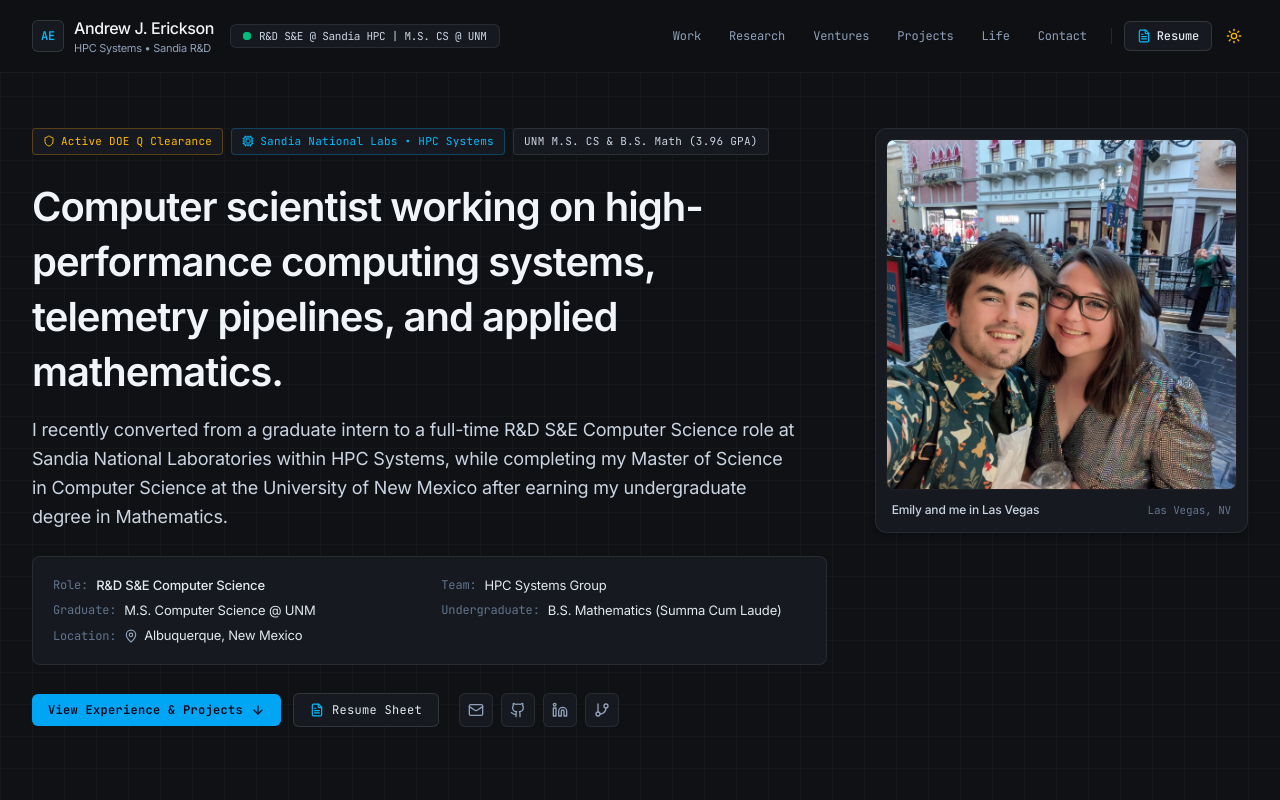
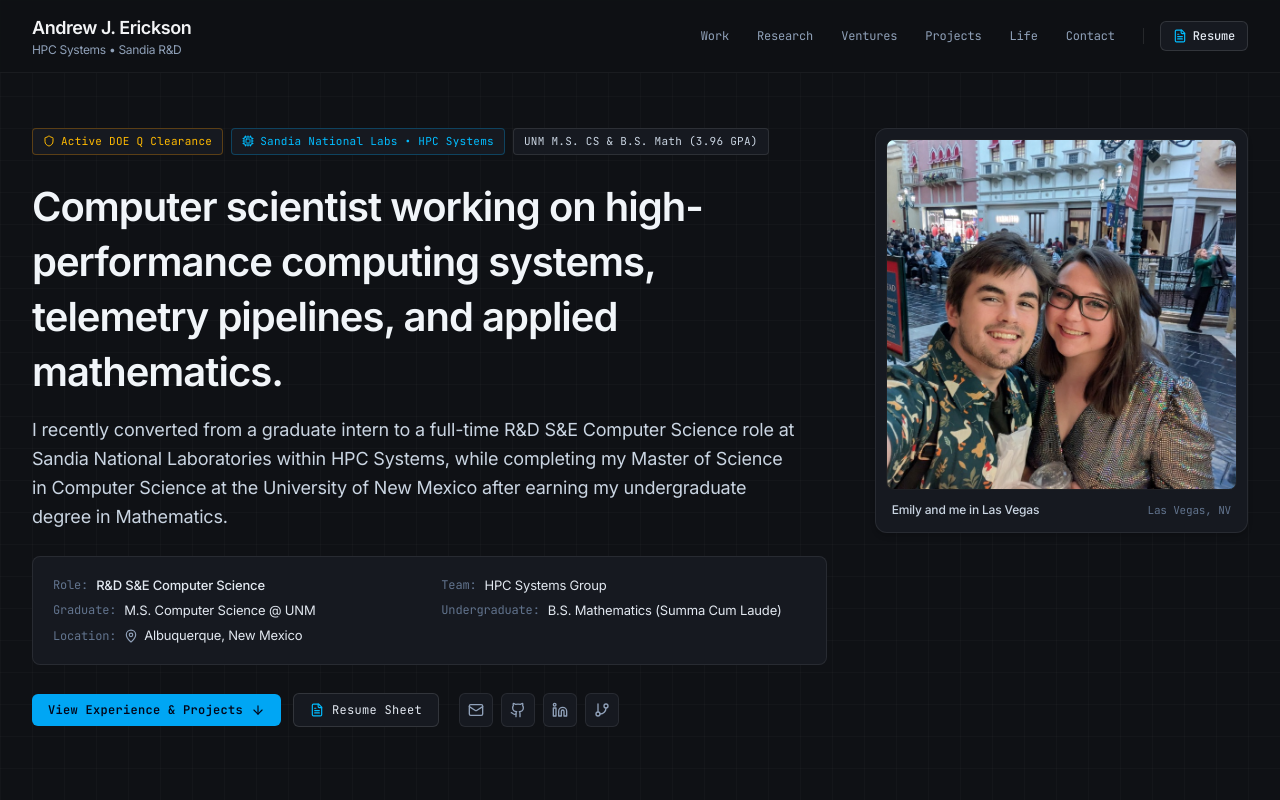
Before and after one commit to Ajerickson107/Andrew-Erickson-Website, a React (Vite) app: page / in a window 1280 px wide. Shown: the top 800 px of the page. Built offline with nearby package versions, Linux system fonts and the light colour scheme.

Commit message:
fix(header): clean up left header to show only name and tagline, remove light mode and toggle

```diff
--- a/src/App.tsx
+++ b/src/App.tsx
@@ -13,66 +13,42 @@ import { ResumeModal } from './components/ResumeModal';
 export default function App() {
   const [resumeOpen, setResumeOpen] = useState(false);
 
-  // Default to dark mode as requested: "Dark-mode first with deep matte charcoal/slate (#0F1115)"
-  const [isDark, setIsDark] = useState<boolean>(() => {
-    if (typeof window !== 'undefined') {
-      const saved = localStorage.getItem('theme');
-      if (saved) {
-        return saved === 'dark';
-      }
-    }
-    return true;
-  });
-
-  // Keep <html> class in sync with isDark
+  // Permanently lock dark theme
   useEffect(() => {
-    const root = document.documentElement;
-    if (isDark) {
-      root.classList.add('dark');
-      localStorage.setItem('theme', 'dark');
-    } else {
-      root.classList.remove('dark');
-      localStorage.setItem('theme', 'light');
-    }
-  }, [isDark]);
-
-  const toggleTheme = () => {
-    setIsDark((prev) => !prev);
-  };
+    document.documentElement.classList.add('dark');
+    localStorage.removeItem('theme');
+  }, []);
 
   return (
-    <div className="min-h-screen bg-[#0F1115] text-[#F3F4F6] flex flex-col font-sans selection:bg-sky-500/25 selection:text-sky-200 transition-colors duration-200 systems-grid-bg">
+    <div className="min-h-screen bg-[#0F1115] text-[#F3F4F6] flex flex-col font-sans selection:bg-sky-500/25 selection:text-sky-200 systems-grid-bg">
       {/* Sticky Editorial Navigation */}
-      <Navbar
-        onOpenResume={() => setResumeOpen(true)}
-        isDark={isDark}
-        onToggleTheme={toggleTheme}
-      />
+      <Navbar onOpenResume={() => setResumeOpen(true)} />
 
-      {/* Main Editorial Content Stream */}
+      {/* Main Content Stream */}
       <main className="flex-grow">
-        {/* Hero Section with Couple Portrait & Grounded Bio */}
+        {/* Hero Section */}
         <Hero onOpenResume={() => setResumeOpen(true)} />
 
-        {/* Experience & Academic Timeline */}
+        {/* Work Experience */}
         <Experience />
 
+        {/* Education & Honors */}
         <Education />
 
-        {/* Systems & Math Technical Tooling Matrix */}
+        {/* Technical Skills Matrix */}
         <Skills />
 
-        {/* Dedicated Applied Systems & Ventures Feature Card */}
+        {/* Emily Erickson Massage LLC */}
         <Ventures />
 
-        {/* Technical Work & Projects */}
+        {/* Technical Projects */}
         <Projects />
 
-        {/* "Beyond the Terminal" Life & Hobbies Bento Grid */}
+        {/* Beyond the Terminal */}
         <Life />
       </main>
 
-      {/* Editorial Footer & Colophon */}
+      {/* Footer & Colophon */}
       <Footer onOpenResume={() => setResumeOpen(true)} />
 
       {/* Printable Interactive Resume Modal */}
--- a/src/components/Navbar.tsx
+++ b/src/components/Navbar.tsx
@@ -1,14 +1,12 @@
 import React, { useState, useEffect } from 'react';
-import { Shield, FileText, Menu, X, Sun, Moon, ArrowUpRight } from 'lucide-react';
+import { FileText, Menu, X } from 'lucide-react';
 import { personalInfo } from '../data/resumeData';
 
 interface NavbarProps {
   onOpenResume: () => void;
-  isDark: boolean;
-  onToggleTheme: () => void;
 }
 
-export const Navbar: React.FC<NavbarProps> = ({ onOpenResume, isDark, onToggleTheme }) => {
+export const Navbar: React.FC<NavbarProps> = ({ onOpenResume }) => {
   const [scrolled, setScrolled] = useState(false);
   const [mobileMenuOpen, setMobileMenuOpen] = useState(false);
   const [activeSection, setActiveSection] = useState('overview');
@@ -66,50 +64,32 @@ export const Navbar: React.FC<NavbarProps> = ({ onOpenResume, isDark, onToggleTh
       id="top-navbar"
       className={`fixed top-0 left-0 right-0 z-50 transition-colors duration-200 ${
         scrolled
-          ? 'bg-[#0F1115]/95 dark:bg-[#0F1115]/95 bg-white/95 border-b border-white/[0.08] dark:border-white/[0.08] border-slate-200 backdrop-blur-md shadow-sm'
-          : 'bg-[#0F1115]/85 dark:bg-[#0F1115]/85 bg-white/85 border-b border-white/[0.05] dark:border-white/[0.05] border-slate-200/60 backdrop-blur-xs'
+          ? 'bg-[#0F1115]/95 border-b border-white/[0.08] backdrop-blur-md shadow-sm'
+          : 'bg-[#0F1115]/85 border-b border-white/[0.05] backdrop-blur-xs'
       }`}
     >
       <div className="max-w-7xl mx-auto px-4 sm:px-6 lg:px-8">
         <div className="flex items-center justify-between h-16 md:h-18">
-          {/* Identity & Status Tag */}
-          <div className="flex items-center gap-3 md:gap-4">
+
+          {/* Left Side: Only Name and Tagline */}
+          <div className="flex items-center">
             <a
               href="#overview"
               onClick={(e) => scrollToSection(e, '#overview')}
-              className="group flex items-center gap-2.5 focus:outline-none"
+              className="group flex flex-col focus:outline-none"
               aria-label="Andrew J. Erickson Home"
             >
-              <div className="w-8 h-8 rounded-md bg-[#161920] border border-white/[0.12] dark:border-white/[0.12] border-slate-300 flex items-center justify-center font-mono text-xs font-semibold text-sky-400 group-hover:border-sky-400/60 transition-colors">
-                <span>AE</span>
-              </div>
-              <div className="flex flex-col">
-                <span className="font-medium text-sm sm:text-base text-slate-900 dark:text-[#F3F4F6] tracking-tight group-hover:text-sky-400 transition-colors">
-                  {personalInfo.name}
-                </span>
-                <span className="text-[11px] text-slate-400 tracking-tight hidden sm:inline-block">
-                  HPC Systems • Sandia R&D
-                </span>
-              </div>
+              <span className="font-semibold text-base sm:text-lg text-[#F3F4F6] tracking-tight group-hover:text-sky-400 transition-colors">
+                {personalInfo.name}
+              </span>
+              <span className="text-xs text-slate-400 tracking-tight">
+                HPC Systems • Sandia R&D
+              </span>
             </a>
-
-            {/* Live Status Chip: ● R&D S&E @ Sandia HPC | M.S. CS @ UNM */}
-            <div
-              className="hidden lg:flex items-center gap-2 px-3 py-1 rounded-md bg-[#161920] border border-white/[0.08] dark:border-white/[0.08] border-slate-200 text-xs font-mono text-slate-300 dark:text-slate-300"
-              title="Current Professional Appointment and Academic Standing"
-            >
-              <span className="relative flex h-2 w-2">
-                <span className="animate-ping absolute inline-flex h-full w-full rounded-full bg-emerald-400 opacity-75"></span>
-                <span className="relative inline-flex rounded-full h-2 w-2 bg-emerald-500"></span>
-              </span>
-              <span className="text-slate-300 text-[11px] tracking-tight">
-                {personalInfo.roleStatus}
-              </span>
-            </div>
           </div>
 
           {/* Right Navigation & Quick Actions */}
-          <div className="hidden md:flex items-center gap-1 lg:gap-2">
+          <div className="hidden md:flex items-center gap-2 lg:gap-3">
             <nav className="flex items-center space-x-1" aria-label="Main Navigation">
               {navLinks.map((link) => {
                 const isActive = activeSection === link.id;
@@ -141,16 +121,6 @@ export const Navbar: React.FC<NavbarProps> = ({ onOpenResume, isDark, onToggleTh
               <FileText className="w-3.5 h-3.5 text-sky-400" />
               <span>Resume</span>
             </button>
-
-            {/* Theme Toggle */}
-            <button
-              onClick={onToggleTheme}
-              className="p-1.5 rounded-md text-slate-400 hover:text-slate-200 hover:bg-white/[0.04] transition-colors cursor-pointer"
-              aria-label={isDark ? 'Switch to light mode' : 'Switch to dark mode'}
-              title={isDark ? 'Switch to light mode' : 'Switch to dark mode'}
-            >
-              {isDark ? <Sun className="w-4 h-4 text-amber-400" /> : <Moon className="w-4 h-4 text-slate-600" />}
-            </button>
           </div>
 
           {/* Mobile Menu Button */}
@@ -172,17 +142,6 @@ export const Navbar: React.FC<NavbarProps> = ({ onOpenResume, isDark, onToggleTh
             </button>
           </div>
         </div>
-
-        {/* Mobile Live Status Banner */}
-        <div className="lg:hidden pb-2.5 pt-0.5 flex items-center justify-between text-[11px] font-mono border-t border-white/[0.04] text-slate-400">
-          <div className="flex items-center gap-2 truncate">
-            <span className="relative flex h-1.5 w-1.5 shrink-0">
-              <span className="animate-ping absolute inline-flex h-full w-full rounded-full bg-emerald-400 opacity-75"></span>
-              <span className="relative inline-flex rounded-full h-1.5 w-1.5 bg-emerald-500"></span>
-            </span>
-            <span className="truncate">{personalInfo.roleStatus}</span>
-          </div>
-        </div>
       </div>
 
       {/* Mobile Drawer */}
@@ -198,15 +157,6 @@ export const Navbar: React.FC<NavbarProps> = ({ onOpenResume, isDark, onToggleTh
               {link.name}
             </a>
           ))}
-          <div className="pt-2 flex items-center justify-between border-t border-white/[0.08]">
-            <button
-              onClick={onToggleTheme}
-              className="flex items-center gap-2 px-3 py-2 text-xs font-mono text-slate-400"
-            >
-              {isDark ? <Sun className="w-4 h-4 text-amber-400" /> : <Moon className="w-4 h-4" />}
-              <span>{isDark ? 'Light Theme' : 'Dark Theme'}</span>
-            </button>
-          </div>
         </div>
       )}
     </header>
--- a/src/index.css
+++ b/src/index.css
@@ -31,10 +31,10 @@
   }
 }
 
-/* Systems & Field Notes Grid texture (Subtle, non-distracting) */
+/* Subtle background grid texture */
 .systems-grid-bg {
-  background-image: linear-gradient(to right, rgba(255, 255, 255, 0.025) 1px, transparent 1px),
-                    linear-gradient(to bottom, rgba(255, 255, 255, 0.025) 1px, transparent 1px);
+  background-image: linear-gradient(to right, rgba(255, 255, 255, 0.02) 1px, transparent 1px),
+                    linear-gradient(to bottom, rgba(255, 255, 255, 0.02) 1px, transparent 1px);
   background-size: 32px 32px;
 }
 
@@ -53,45 +53,7 @@
   box-shadow: 0 4px 20px -2px rgba(0, 0, 0, 0.5);
 }
 
-/* Light mode overrides if toggled */
-html:not(.dark) body {
-  background-color: #F8FAFC;
-  color: #0F172A;
-}
-
-html:not(.dark) .systems-grid-bg {
-  background-image: linear-gradient(to right, rgba(15, 23, 42, 0.04) 1px, transparent 1px),
-                    linear-gradient(to bottom, rgba(15, 23, 42, 0.04) 1px, transparent 1px);
-}
-
-html:not(.dark) .tactile-card {
-  background-color: #FFFFFF;
-  border: 1px solid #E2E8F0;
-  box-shadow: 0 1px 3px 0 rgba(0, 0, 0, 0.05);
-}
-
-html:not(.dark) .tactile-card:hover {
-  border-color: #0284C7;
-  box-shadow: 0 4px 12px -2px rgba(2, 132, 199, 0.12);
-}
-
-/* Precision status pill */
-.status-indicator-ping {
-  animation: pulse-dot 2.5s cubic-bezier(0.4, 0, 0.6, 1) infinite;
-}
-
-@keyframes pulse-dot {
-  0%, 100% {
-    opacity: 1;
-    transform: scale(1);
-  }
-  50% {
-    opacity: 0.4;
-    transform: scale(0.9);
-  }
-}
-
-/* Custom Scrollbar - Precision Minimal */
+/* Custom Scrollbar */
 ::-webkit-scrollbar {
   width: 7px;
   height: 7px;
@@ -108,14 +70,6 @@ html:not(.dark) .tactile-card:hover {
 
 ::-webkit-scrollbar-thumb:hover {
   background: #333948;
-}
-
-html:not(.dark) ::-webkit-scrollbar-track {
-  background: #F1F5F9;
-}
-
-html:not(.dark) ::-webkit-scrollbar-thumb {
-  background: #CBD5E1;
 }
 
 /* Print Optimization for Resume */
```
